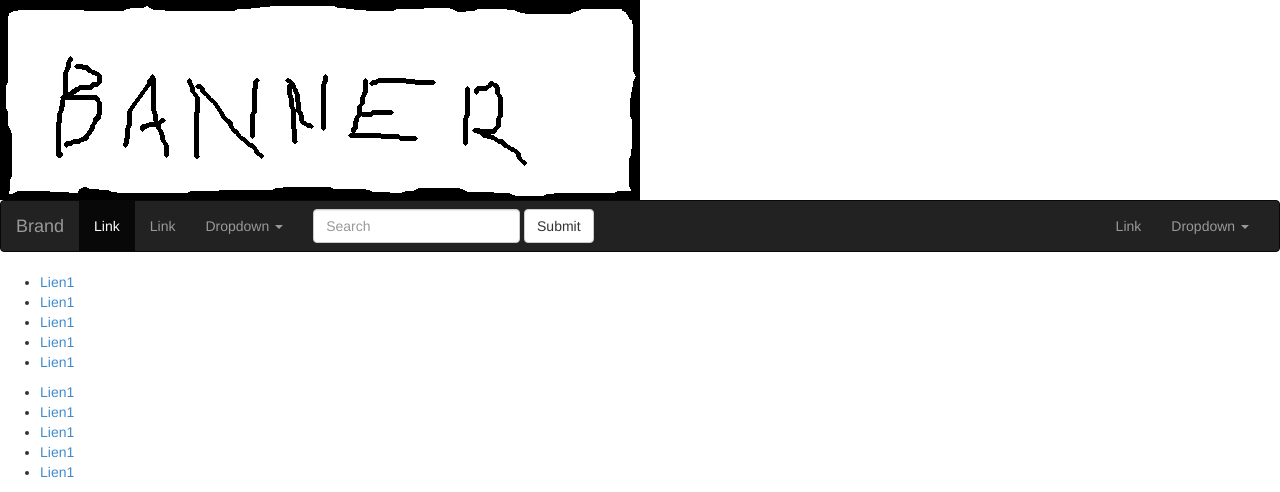
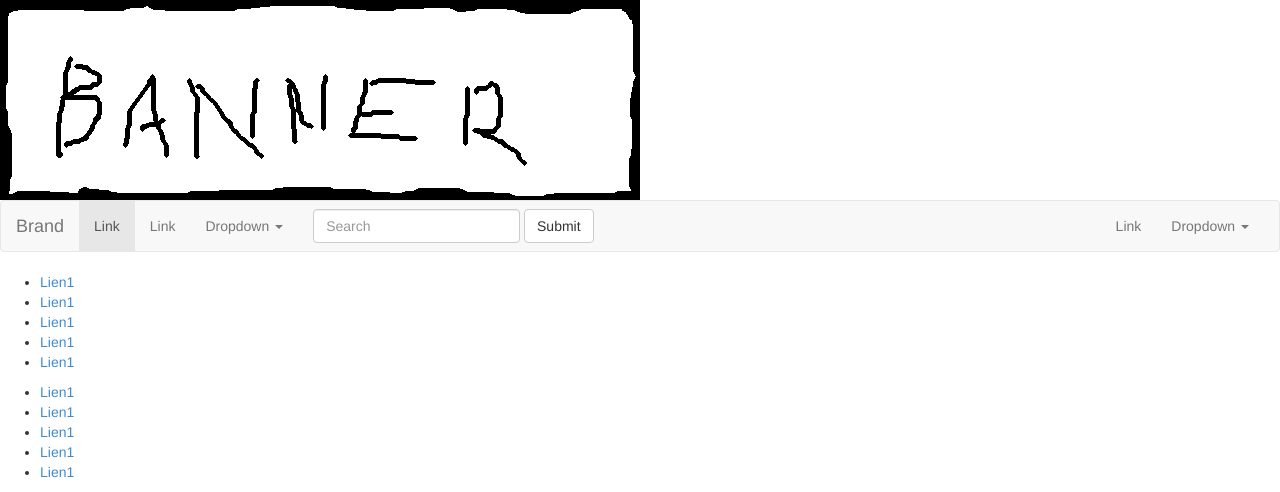
Before and after one commit to Berbouche/ExiaStoreProjet, a PHP site: page / in a window 1280 px wide. Shown: the top 492 px of the page. Run offline with PHP 8.4, Linux system fonts and the light colour scheme.

Commit message:
little bootstrap its a trap

```diff
--- a/View/nav.php
+++ b/View/nav.php
@@ -21,7 +21,7 @@
 	</li>
 </ul> -->
 
-<nav class="navbar navbar-default navbar-inverse" role="navigation">
+<nav class="navbar navbar-default" role="navigation">
   <div class="container-fluid">
     <!-- Brand and toggle get grouped for better mobile display -->
     <div class="navbar-header">
```
